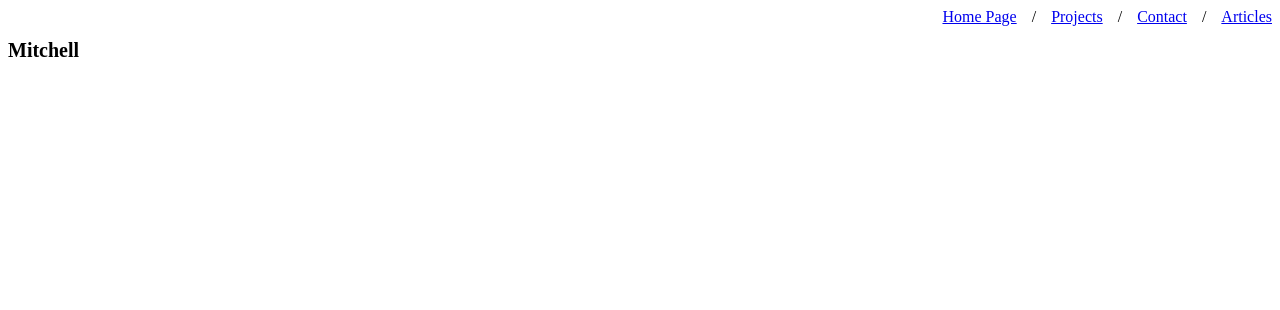
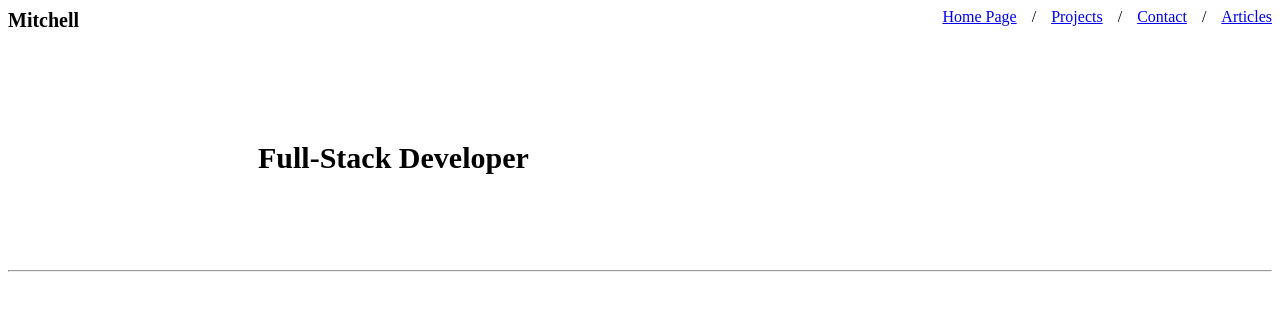
Before and after one commit to mitchomeke/Basic-HTML-Website, a plain HTML site: page index.html in a window 1280 px wide. Drawn offline with Linux system fonts and the light colour scheme.

Commit message:
half-way through the homepage

```diff
--- a/index.html
+++ b/index.html
@@ -9,6 +9,17 @@
             gap: 15px;
             justify-content: flex-end;
         }
+        .name {
+            display: flex;
+            margin-top: -30px;
+        }
+        .occupation {
+            display: flex;
+            margin-left: 250px;
+            margin-top: 70px;
+            font-size: 20px;
+        }
+
     </style>
     <link rel="stylesheet" href="style.css">
 </head>
@@ -20,7 +31,16 @@
     <a href="Contact.html">Contact</a> /
     <a href="Articles.html">Articles</a>
 </div>
-<h1>Mitchell</h1>
+
+<div class="name">
+    <h1>Mitchell</h1>
+</div>
+
+<div class="occupation">
+    <h2>Full-Stack Developer</h2>
+</div>
+
+    <hr>
 
 
 </body>
--- a/style.css
+++ b/style.css
@@ -3,3 +3,7 @@ h1 {
     margin-right: 40px;
     top: 30px;
 }
+
+hr {
+    margin-top: 70px;
+}
```
